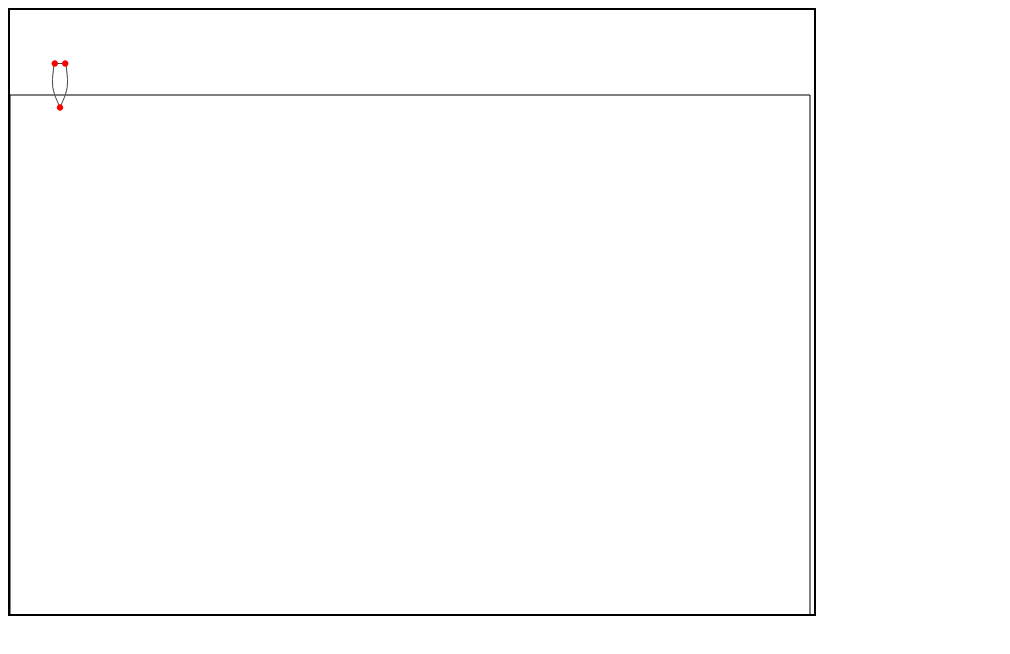
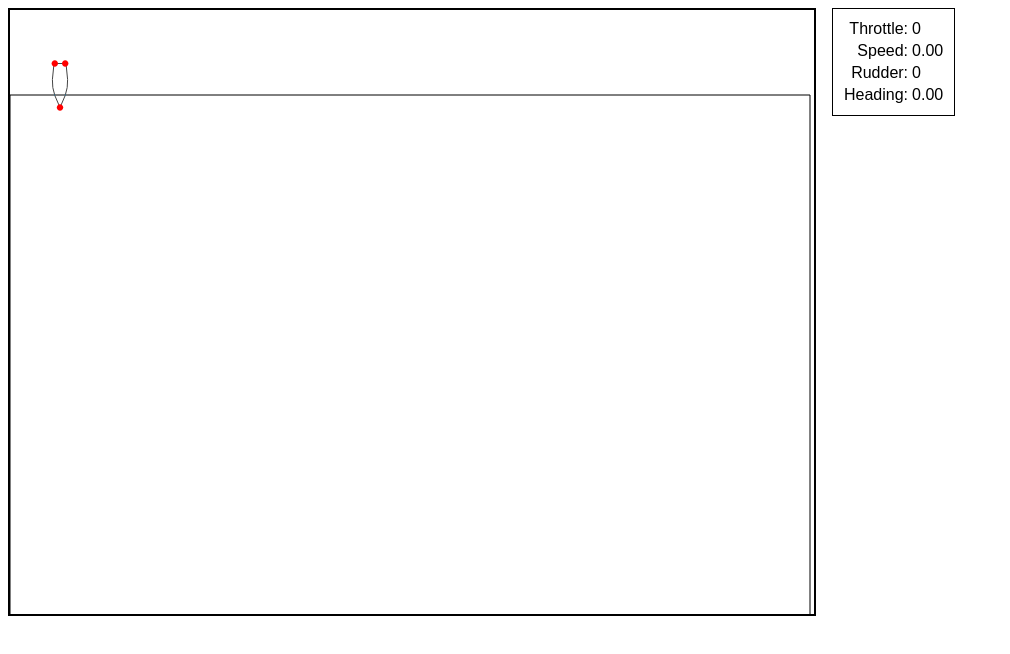
Before and after one commit to volkerp/hafenmanoever, a website built with Parcel: page index.html in a window 1280 px wide. Shown: the whole page, without its empty margins (0-1010 px from the left). Built offline with nearby package versions, Linux system fonts and the light colour scheme.

Commit message:
added instrument panel

```diff
--- a/index.html
+++ b/index.html
@@ -1,5 +1,6 @@
 <!DOCTYPE html>
 <html>
+
 <head>
     <title>Parcel Sandbox</title>
     <meta charset="UTF-8" />
@@ -9,6 +10,7 @@
             border: 2px solid black;
             padding: 0;
         }
+
         #container {
             width: 800px;
             height: 600px;
@@ -20,12 +22,38 @@
 </head>
 
 <body>
+    <row>
         <canvas id="canvas" width="800" height="600"></canvas>
 
         <!--
     <div id="container"></div>
     -->
 
+        <div id="panel">
+            <table>
+                <tr>
+                    <td class="textright">Throttle:</td>
+                    <td id="throttle_value">0</td>
+                </tr>
+                <tr>
+                    <td class="textright">Speed:</td>
+                    <td id="speed_value">0</td>
+                </tr>
+                <tr>
+                    <td class="textright">Rudder:</td>
+                    <td id="rudder_value">0</td>
+                </tr>
+                <tr>
+                    <td class="textright">Heading:</td>
+                    <td id="heading_value">0</td>
+                </tr>
+            </table>
+        </div>
+
+        <canvas id="controls"></canvas>
+    </row>
+
     <script src="src/index.js"></script>
 </body>
+
 </html>
--- a/src/boat.js
+++ b/src/boat.js
@@ -112,7 +112,7 @@ export default class Boat extends paper.Group {
         let p = new paper.Point(0.0, 1.0);
         let dir = p.rotate(this.heading);
 
-        this.speed += (this.throttle * 0.3 - (this.speed * this.speed) * 0.15 * Math.sign(this.speed)) * d_t;
+        this.speed += (this.throttle * 0.4 - (this.speed * this.speed) * 0.2 * Math.sign(this.speed)) * d_t;
 
         let d_phi = this.rudder * this.speed * 0.25 * d_t;
 
--- a/src/game.js
+++ b/src/game.js
@@ -51,9 +51,22 @@ export default class Game {
         ctx.stroke();
     }
 
+    updatePanelValues() {
+        let throttle_value = document.getElementById("throttle_value");
+        let speed_value = document.getElementById("speed_value");
+        let rudder_value = document.getElementById("rudder_value");
+        let heading_value = document.getElementById("heading_value");
+        throttle_value.innerHTML = this.boat.throttle;
+        speed_value.innerHTML = Number.parseFloat(this.boat.speed).toFixed(2);
+        rudder_value.innerHTML = this.boat.rudder;
+        heading_value.innerHTML = Number.parseFloat(this.boat.heading).toFixed(2);
+    }
+
+
     update(timedelta_s) {
         //this.boat.position = new paper.Point(100, 0);
         this.boat.update(timedelta_s);
+        this.updatePanelValues();
 
         this.collisions.forEach((e) => e.remove());
 
--- a/src/styles.css
+++ b/src/styles.css
@@ -1,3 +1,18 @@
 body {
-  font-family: sans-serif;
+    font-family: sans-serif;
 }
+
+row {
+    display: flex;
+}
+
+.textright {
+    text-align: right;
+}
+
+#panel {
+    border: 1px solid black;
+    height: 100%;
+    margin-left: 1em;
+    padding: 0.5em;
+}
```
Lines whose indentation alone changed are shown as unchanged.
